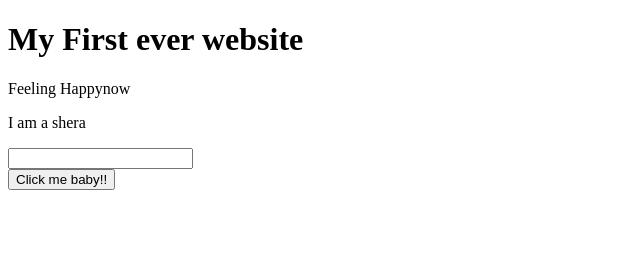
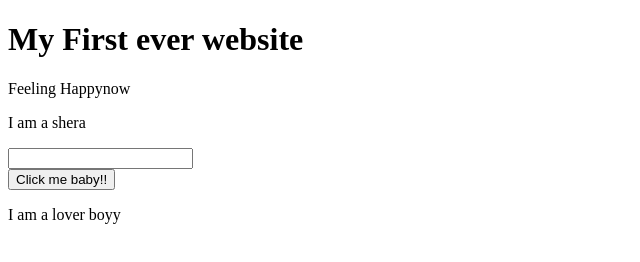
Before and after one commit to sakibabir/My-First-Website, a plain HTML site: page index.html in a window 1280 px wide. Shown: the whole page, without its empty margins (0-640 px from the left). Drawn offline with Linux system fonts and the light colour scheme.

Commit message:
ebar change korsi shotti

```diff
--- a/index.html
+++ b/index.html
@@ -12,6 +12,7 @@
     <input type="text">
     <br>
     <button>Click me baby!!</button>
+    <p>I am a lover boyy</p>
 
 </body>
 </html>
```
